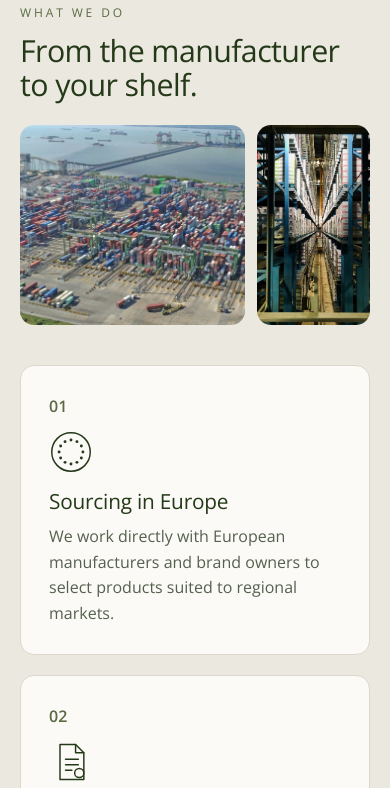
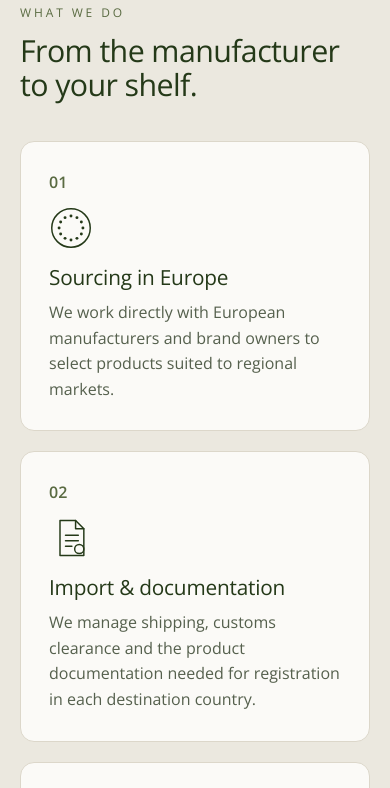
Before and after one commit to pdynia/pdir-site, a plain HTML site: page site/index.html in a window 390 px wide. Shown: the part 2238-3026 px from the top of the page. Drawn offline with nearby package versions, Linux system fonts and the light colour scheme.

Commit message:
Trial: keep only the Dubai skyline among the stock photos
Co-Authored-By: Claude Fable 5.2 <noreply@anthropic.com>
Claude-Session: https://claude.ai/code/session_01BKgCgAx9yTVGBMEDDnhAoW

```diff
--- a/site/index.html
+++ b/site/index.html
@@ -91,10 +91,6 @@
       <div class="wrap">
         <p class="eyebrow">What we do</p>
         <h2>From the manufacturer to your shelf.</h2>
-        <div class="photo-pair">
-          <img src="assets/photos/port.webp" alt="Container port seen from above" width="1300" height="807" loading="lazy">
-          <img src="assets/photos/warehouse.webp" alt="High-bay warehouse aisle with stacked pallets" width="800" height="1067" loading="lazy">
-        </div>
         <ol class="steps">
           <li class="card reveal">
             <span class="step-num">01</span>
--- a/site/styles.css
+++ b/site/styles.css
@@ -572,14 +572,6 @@ h2 { font-size: clamp(1.9rem, 3.6vw, 2.9rem); letter-spacing: -0.02em; line-heig
 
 /* ---------- Stock photography ---------- */
 .wide-photo { display: block; width: 100%; height: auto; aspect-ratio: 21 / 9; object-fit: cover; border-radius: 24px; margin-top: 56px; }
-.photo-pair { display: grid; grid-template-columns: 2fr 1fr; gap: 20px; margin-top: 36px; }
-.photo-pair img { display: block; width: 100%; height: 340px; object-fit: cover; border-radius: var(--radius); }
-.stockist {
-  background-image: linear-gradient(rgba(36, 57, 24, 0.86), rgba(36, 57, 24, 0.93)), url("assets/photos/port-night.webp");
-  background-size: cover; background-position: center;
-}
 @media (max-width: 760px) {
   .wide-photo { aspect-ratio: 16 / 10; border-radius: 18px; margin-top: 32px; }
-  .photo-pair { gap: 12px; margin-top: 24px; }
-  .photo-pair img { height: 200px; }
 }
```
Also changed, not shown: site/assets/photos/port-night.webp (deleted), site/assets/photos/port.webp (deleted), site/assets/photos/warehouse.webp (deleted).
